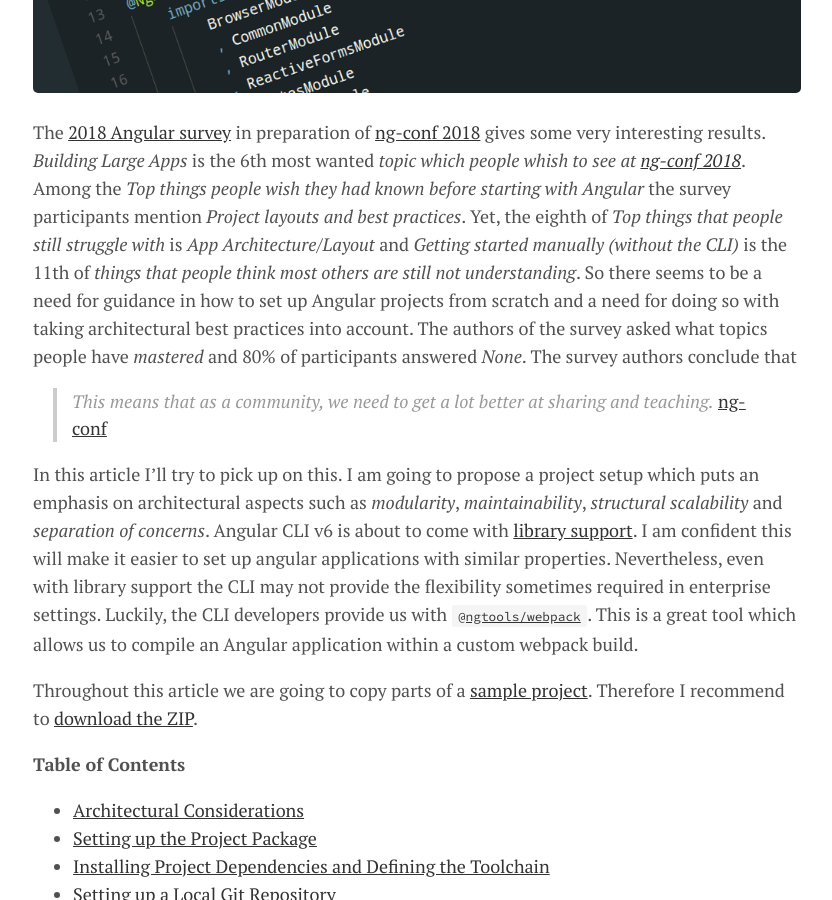
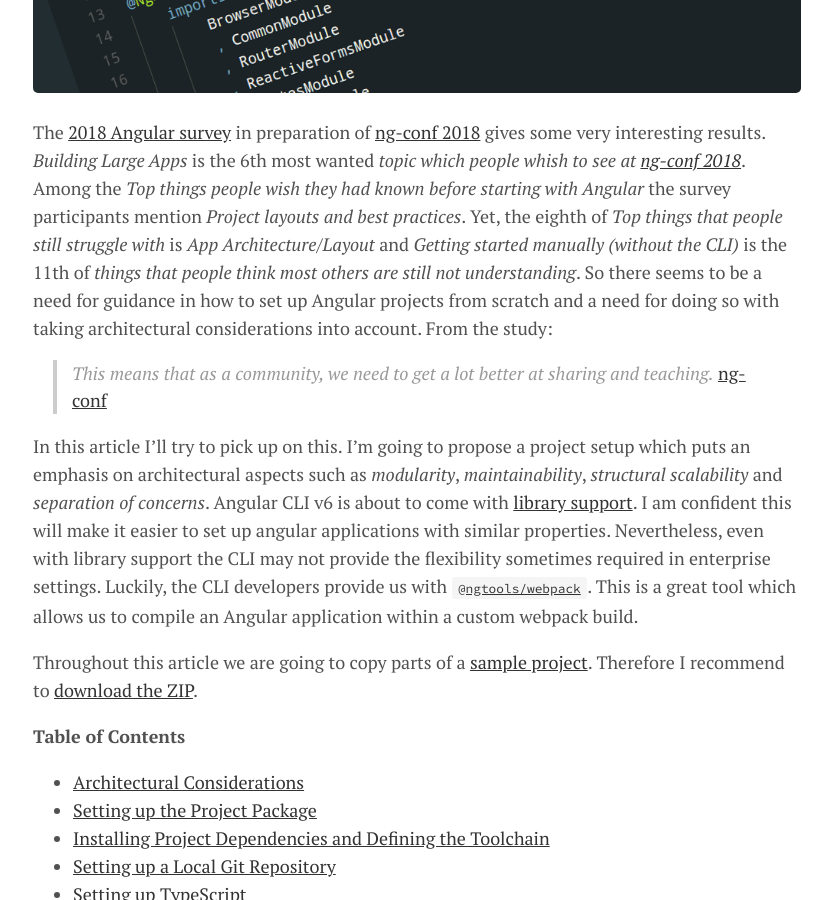
Before and after one commit to about-code/about-code.github.io, a Jekyll site: the page built from _posts/2018-04-28-large-scale-angular.md, in a window 1280 px wide and 900 px high, scrolled down 540 px. Shown: the whole window, without its empty margins (223-1055 px from the left). Built offline with Jekyll 4.4.1, drawn with Linux system fonts in a browser that asks for light colours.

Commit message:
Fix potentially misleading interpretation of the study

```diff
--- a/_posts/2018-04-28-large-scale-angular.md
+++ b/_posts/2018-04-28-large-scale-angular.md
@@ -6,11 +6,11 @@ categories: web-development javascript angular
 image: 2018-04-28-large-scale-angular/article.png
 ---
 
-The <a href="https://www.ng-conf.org/survey-results-angular-community/" target="_blank">2018 Angular survey</a> in preparation of [ng-conf 2018](https://www.ng-conf.org) gives some very interesting results. *Building Large Apps* is the 6th most wanted *topic which people whish to see at [ng-conf 2018](https://www.ng-conf.org)*. Among the *Top things people wish they had known before starting with Angular* the survey participants mention *Project layouts and best practices*. Yet, the eighth of *Top things that people still struggle with* is *App Architecture/Layout* and *Getting started manually (without the CLI)* is the 11th of *things that people think most others are still not understanding*. So there seems to be a need for guidance in how to set up Angular projects from scratch and a need for doing so with taking architectural best practices into account. The authors of the survey asked what topics people have *mastered* and 80% of participants answered *None*. The survey authors conclude that
+The <a href="https://www.ng-conf.org/survey-results-angular-community/" target="_blank">2018 Angular survey</a> in preparation of [ng-conf 2018](https://www.ng-conf.org) gives some very interesting results. *Building Large Apps* is the 6th most wanted *topic which people whish to see at [ng-conf 2018](https://www.ng-conf.org)*. Among the *Top things people wish they had known before starting with Angular* the survey participants mention *Project layouts and best practices*. Yet, the eighth of *Top things that people still struggle with* is *App Architecture/Layout* and *Getting started manually (without the CLI)* is the 11th of *things that people think most others are still not understanding*. So there seems to be a need for guidance in how to set up Angular projects from scratch and a need for doing so with taking architectural considerations into account. From the study:
 
 > *This means that as a community, we need to get a lot better at sharing and teaching.* [ng-conf](https://www.ng-conf.org/survey-results-angular-community)
 
-In this article I'll try to pick up on this. I am going to propose a project setup which puts an emphasis on architectural aspects such as *modularity*, *maintainability*, *structural scalability* and *separation of concerns*.  Angular CLI v6 is about to come with [library support](https://github.com/angular/angular-cli/issues/6510). I am confident this will make it easier to set up angular applications with similar properties. Nevertheless, even with library support the CLI may not provide the flexibility sometimes required in enterprise settings. Luckily, the CLI developers provide us with [`@ngtools/webpack`](https://npmjs.com/package/@ngtools/webpack). This is a great tool which allows us to compile an Angular application within a custom webpack build.
+In this article I'll try to pick up on this. I'm going to propose a project setup which puts an emphasis on architectural aspects such as *modularity*, *maintainability*, *structural scalability* and *separation of concerns*.  Angular CLI v6 is about to come with [library support](https://github.com/angular/angular-cli/issues/6510). I am confident this will make it easier to set up angular applications with similar properties. Nevertheless, even with library support the CLI may not provide the flexibility sometimes required in enterprise settings. Luckily, the CLI developers provide us with [`@ngtools/webpack`](https://npmjs.com/package/@ngtools/webpack). This is a great tool which allows us to compile an Angular application within a custom webpack build.
 
 Throughout this article we are going to copy parts of a [sample project](https://github.com/about-code/ng-mono-sample/tree/v1.0.0). Therefore I recommend to [download the ZIP](https://github.com/about-code/ng-mono-sample/archive/v1.0.0.zip).
 
```
